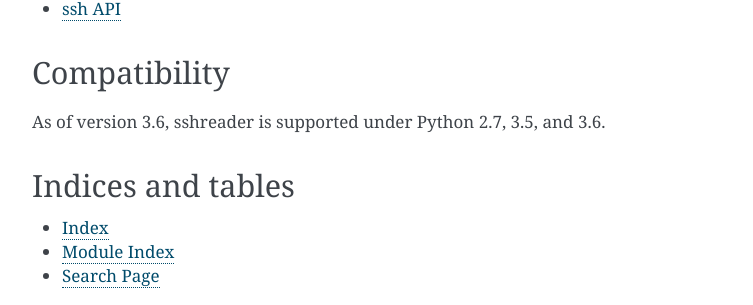
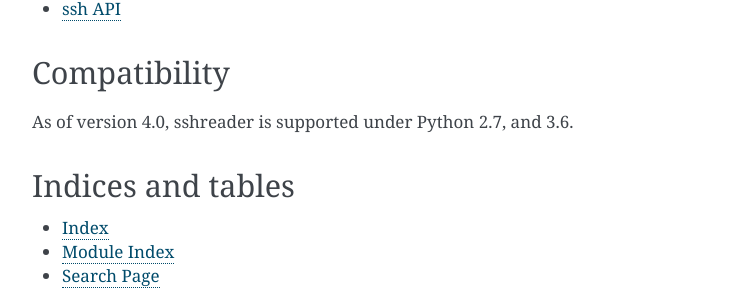
Before and after one commit to isaiah1112/sshreader, a Sphinx documentation site: the page built from docs/source/index.rst, in a window 1280 px wide. Shown: the part 1406-1711 px from the top of the page, without its empty margins (388-1141 px from the left). Built offline with Sphinx 7.4.7, drawn with Linux system fonts in a browser that asks for light colours.

Commit message:
If you haven't moved from Python 3.5 to 3.6 then you are living in the dark ages.

```diff
--- a/docs/source/conf.py
+++ b/docs/source/conf.py
@@ -61,9 +61,9 @@
 # built documents.
 #
 # The short X.Y version.
-version = '3.7'
+version = '4.0'
 # The full version, including alpha/beta/rc tags.
-release = '3.7.3'
+release = '4.0b'
 
 # The language for content autogenerated by Sphinx. Refer to documentation
 # for a list of supported languages.
--- a/docs/source/index.rst
+++ b/docs/source/index.rst
@@ -67,7 +67,7 @@
 Compatibility
 -------------
 
-As of version 3.6, sshreader is supported under Python 2.7, 3.5, and 3.6.
+As of version 4.0, sshreader is supported under Python 2.7, and 3.6.
 
 Indices and tables
 ------------------
```
Also changed, not shown: README.md (+1 -1 lines), 1 other file.
